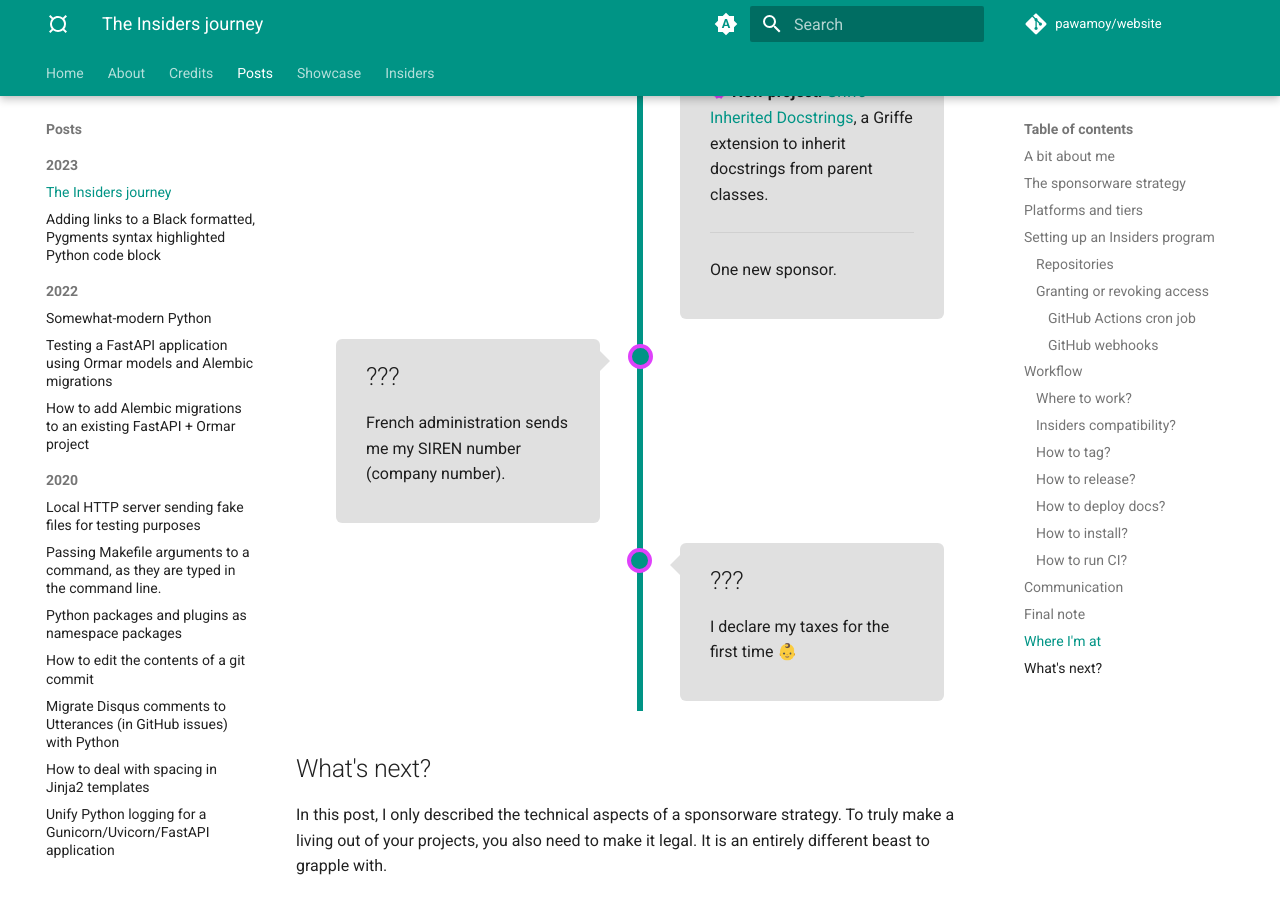
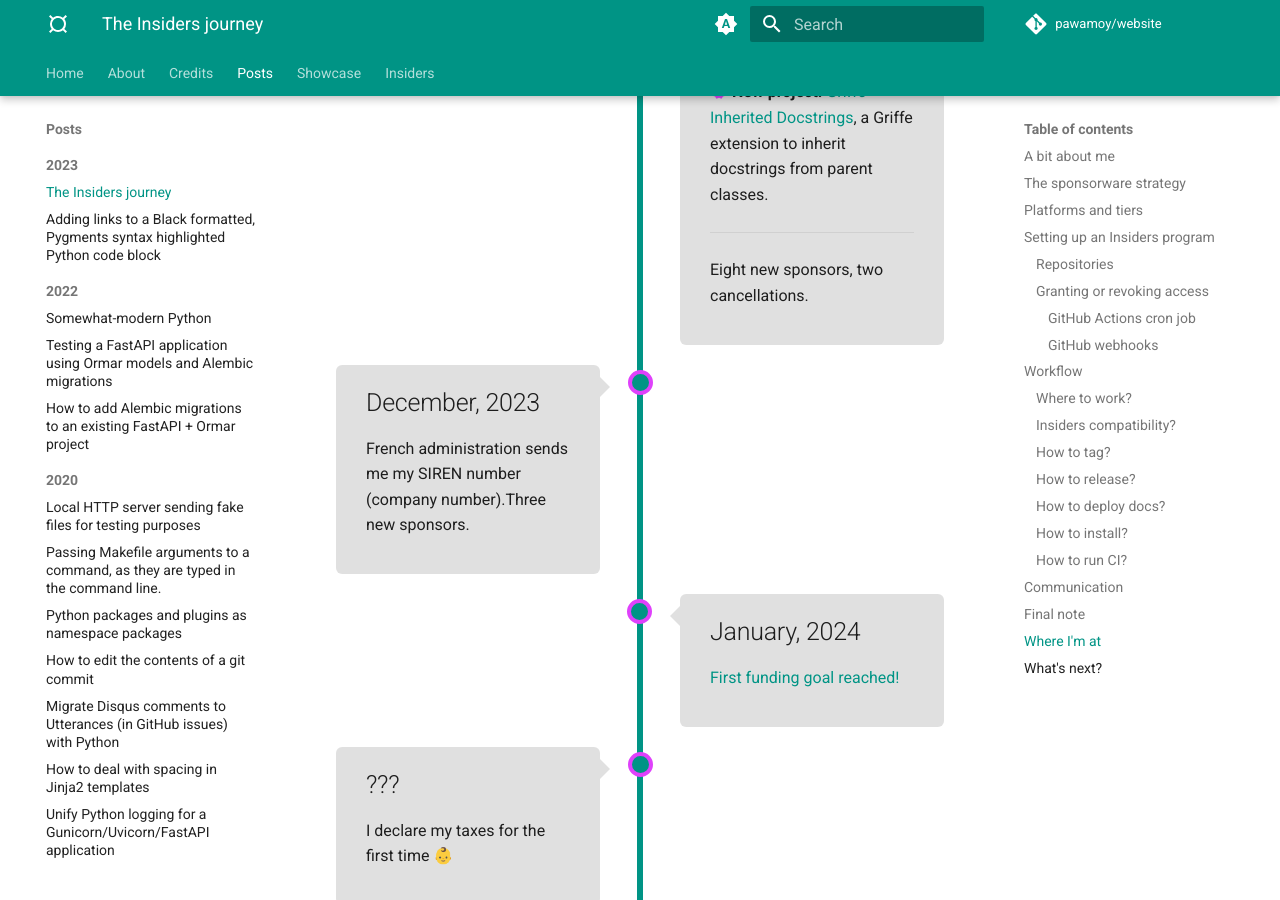
Before and after one commit to pawamoy/website, an MkDocs documentation site: the page built from docs/posts/the-insiders-journey.md, in a window 1280 px wide and 900 px high, scrolled down 23440 px. Built offline with MkDocs 1.6.1 and Material for MkDocs 9.7.7, drawn with Linux system fonts in a browser that asks for light colours; emoji names are drawn with the system emoji font; comment, search, counter and statistics services are not loaded.

Commit message:
Update Insiders Journey post

```diff
--- a/docs/posts/the-insiders-journey.md
+++ b/docs/posts/the-insiders-journey.md
@@ -1035,11 +1035,16 @@ show_events(
           "November, 2023",
           f'{vibrate()} <b>New project:</b> <a href="https://pawamoy.github.io/devboard">Devboard</a>, a development dashboard for your projects.<br>'
           f'{vibrate()} <b>New project:</b> <a href="https://mkdocstrings.github.io/griffe-inherited-docstrings">Griffe Inherited Docstrings</a>, a Griffe extension to inherit docstrings from parent classes.<hr>'
-          "One new sponsor.",
+          "Eight new sponsors, two cancellations.",
         ),
         (
-          "???",
-          "French administration sends me my SIREN number (company number).",
+          "December, 2023",
+          "French administration sends me my SIREN number (company number)."
+          "Three new sponsors.",
+        ),
+        (
+          "January, 2024",
+          '<a href="https://github.com/mkdocstrings/mkdocstrings/discussions/641">First funding goal reached!</a>',
         ),
         (
           "???",
```
